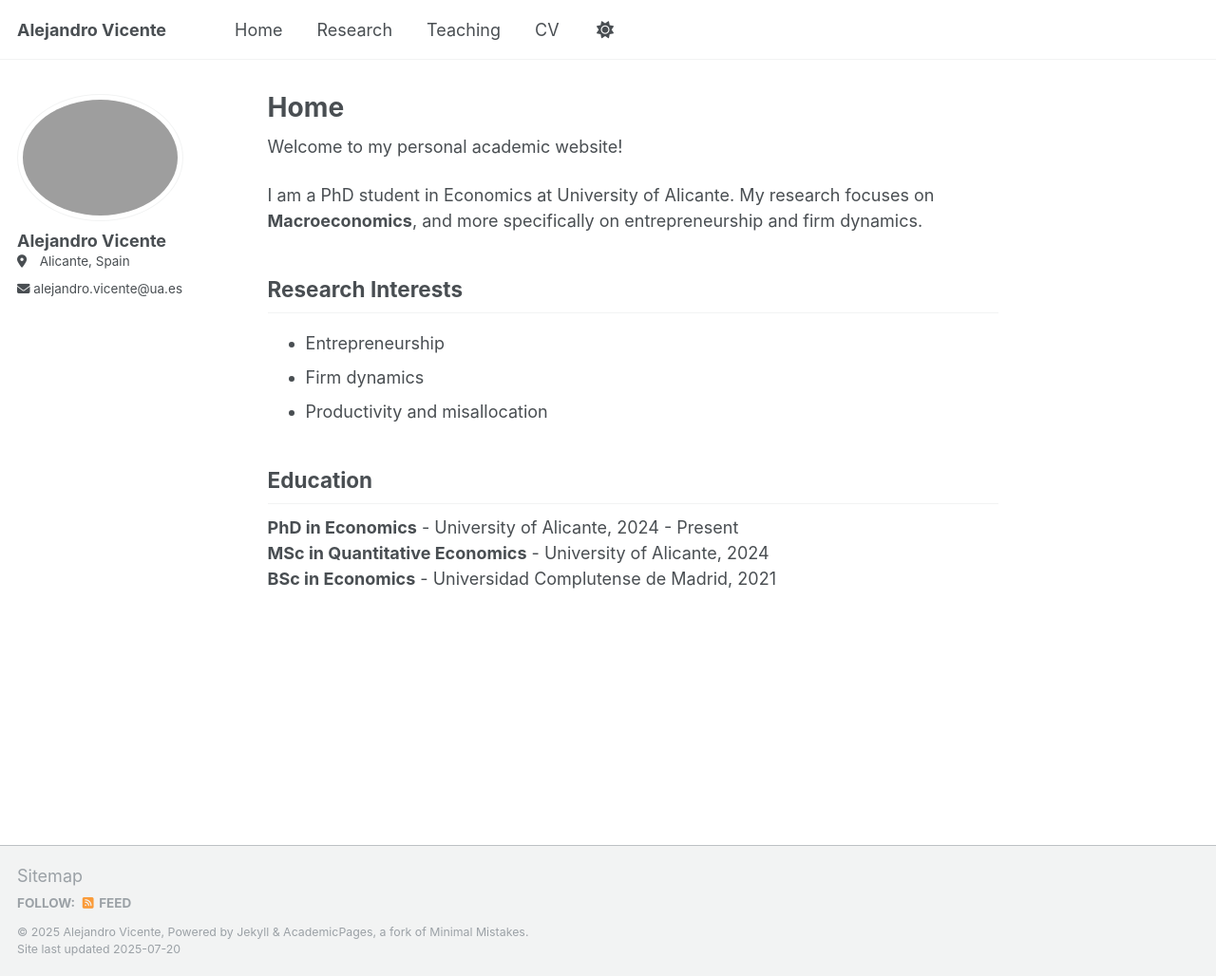
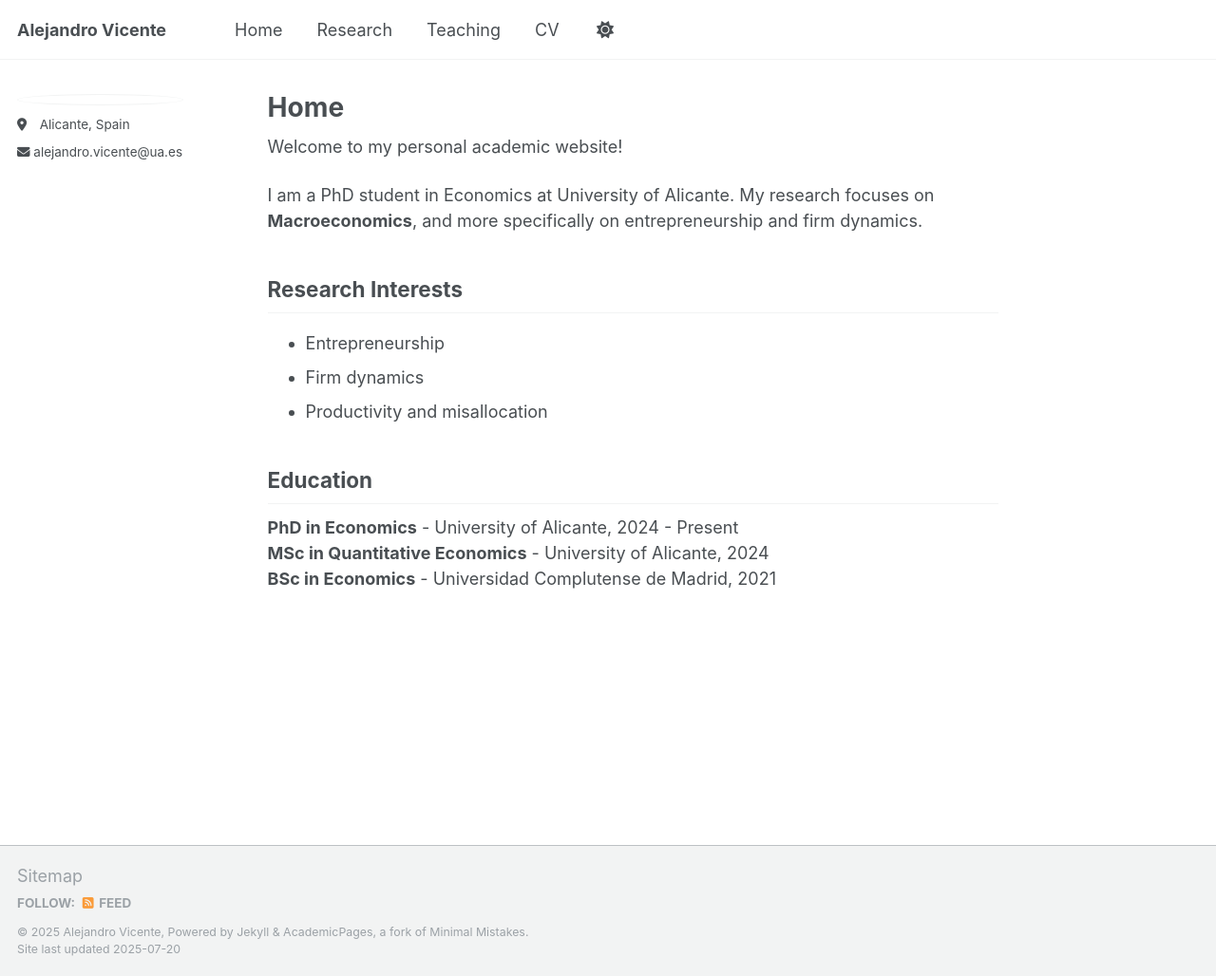
Before and after one commit to alexvifer/alexvifer.github.io, a Jekyll site: the page built from _pages/about.md, in a window 1280 px wide and 1028 px high. Shown: the whole window at 95% size. Built offline with Jekyll 4.4.1, drawn with Linux system fonts in a browser that asks for light colours; a script that is not in the unit is left out.

Commit message:
Update _config.yml

```diff
--- a/_config.yml
+++ b/_config.yml
@@ -22,8 +22,8 @@ repository               : "alexvifer/alexvifer.github.io"
 #               Additional customization can be done by editing /_includes/author-profile.html
 author:
   # Biographic information
-  avatar           : #"/images/photo.jpg"
-  name             : "Alejandro Vicente"
+  avatar           : "/images/photo.jpg"
+  name             : #"Alejandro Vicente"
   pronouns         : # example: "she/her"
   bio              : # "Short biography for the left-hand sidebar"
   location         : "Alicante, Spain"
```
